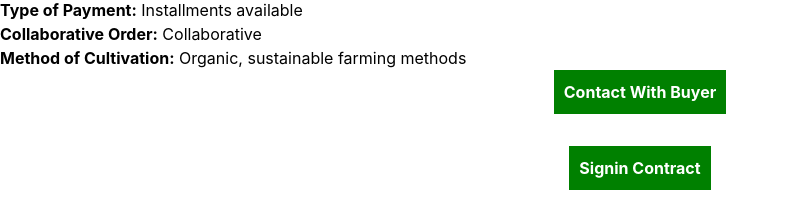
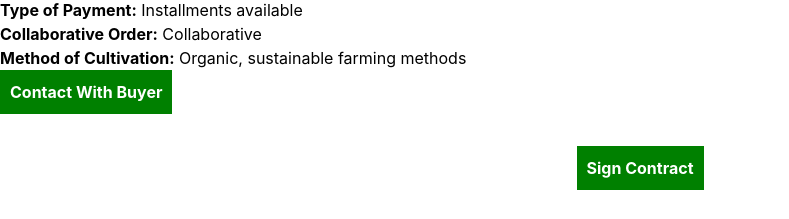
Before and after one commit to vigneshwaranbalamurugan/VISHWAS, a React (Vite) app in the folder vishwas/: page /cropdetail/1 in a window 1280 px wide. Shown: the part 641-860 px from the top of the page, without its empty margins (0-789 px from the left). Built offline with nearby package versions, Linux system fonts and the light colour scheme.

Commit message:
crop to chat connection attempt

```diff
--- a/vishwas/src/pages/market/components/CropDetails.tsx
+++ b/vishwas/src/pages/market/components/CropDetails.tsx
@@ -1,6 +1,6 @@
 import React from 'react';
-import { useParams } from 'react-router-dom';
-import {CropDatas} from './CropData.js'; // Import your crop data
+import { useParams, useNavigate } from 'react-router-dom';
+import { CropDatas } from './CropData.js'; // Import your crop data
 
 const CropDetails = () => {
   const { id } = useParams<{ id: string }>(); // Get the ID from URL parameters
@@ -11,6 +11,8 @@ const CropDetails = () => {
     return <div>Crop not found</div>;
   }
 
+  const navigate = useNavigate();
+
   // Additional details
   const contractor = "John Doe";
   const commodity = "Agricultural";
@@ -20,6 +22,16 @@ const CropDetails = () => {
   const typeOfPayment = "Installments available";
   const collaborativeOrder = "Collaborative";
   const methodOfCultivation = "Organic, sustainable farming methods";
+
+  const handleClick = () => {
+    // Choose one of the following approaches based on your preference:
+
+    // 1. Redirect using useNavigate (removes anchor tag)
+    navigate('/chat'); // Replace '/chat' with the actual chat route
+
+    // 2. Redirect using anchor tag (keeps anchor tag functionality)
+    // window.location.href = '/chat'; // Replace '/chat' with the actual chat route
+  };
 
   return (
     <div>
@@ -51,13 +63,38 @@ const CropDetails = () => {
           <p><strong>Collaborative Order:</strong> {collaborativeOrder}</p>
           <p><strong>Method of Cultivation:</strong> {methodOfCultivation}</p>
         </div>
+      </div>
 
+      <div>
+        <button
+          onClick={handleClick}
+          style={{
+            padding: '10px',
+            backgroundColor: 'green',
+            color: 'white',
+            fontWeight: 'bold',
+          }}
+        >
+          Contact With Buyer
+        </button>
       </div>
-    <div>
-     <center> <button style={{padding:'10px',backgroundColor:'green',color:'white',fontWeight:'bold'}}>Contact With Buyer</button></center>
-    </div>
-    <div style={{margin:'2rem'}}>
-     <center> <a href='/contract'><button style={{padding:'10px',backgroundColor:'green',color:'white',fontWeight:'bold'}}>Signin Contract</button></a></center>
+
+      <div style={{ margin: '2rem' }}>
+        <center>
+          {/* Removed unnecessary `<center>` element */}
+          <a href="/contract">
+            <button
+              style={{
+                padding: '10px',
+                backgroundColor: 'green',
+                color: 'white',
+                fontWeight: 'bold',
+              }}
+            >
+              Sign Contract
+            </button>
+          </a>
+        </center>
       </div>
     </div>
   );
--- a/vishwas/src/pages/signup/contract.tsx
+++ b/vishwas/src/pages/signup/contract.tsx
@@ -60,7 +60,7 @@ const OrderForm: React.FC = () => {
     contractorName: 'VISHWAS',
     commodity: 'Wheat',
     specifications: 'Shape-Oval\nColor-brown',
-    deliveryType: 'By owm',
+    deliveryType: 'By owner',
     estimatedPrice: 0,
     paymentType: '',
     methodOfCultivation: '',
```
Lines whose indentation alone changed are shown as unchanged.
